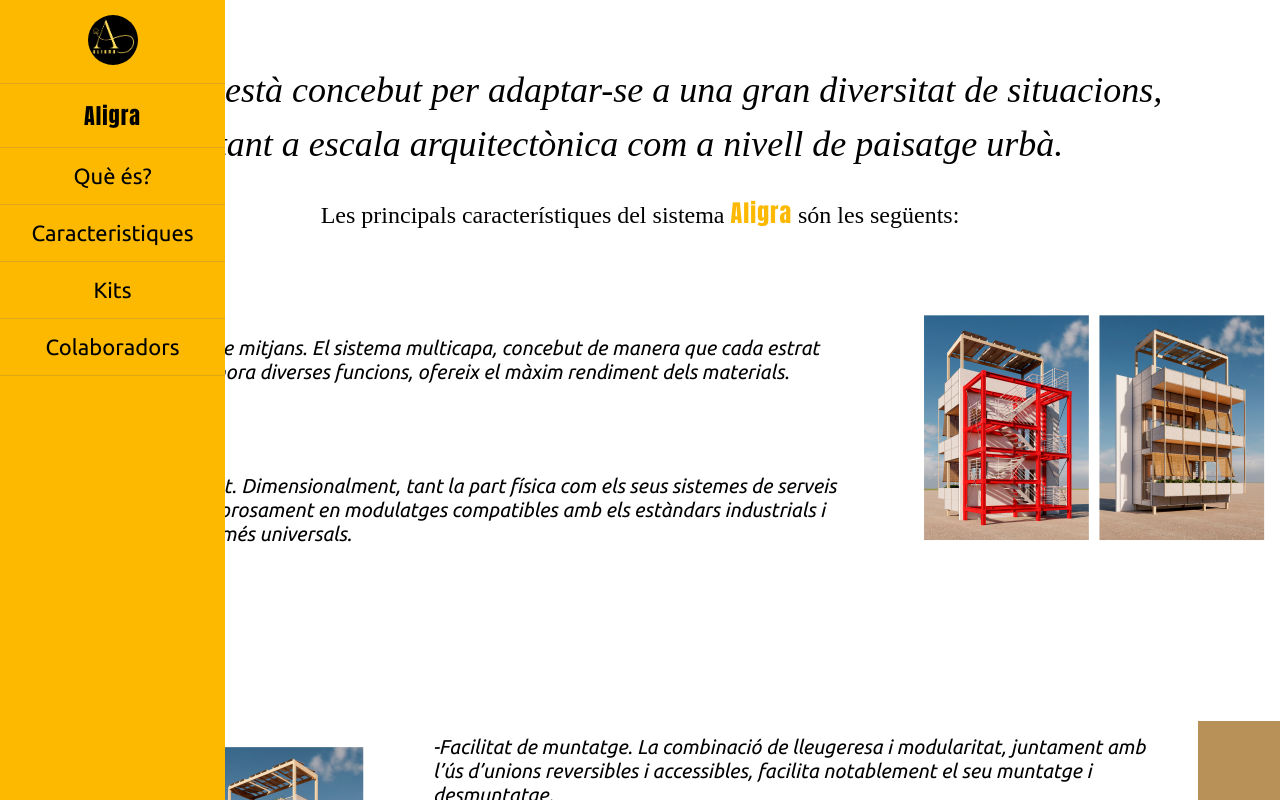
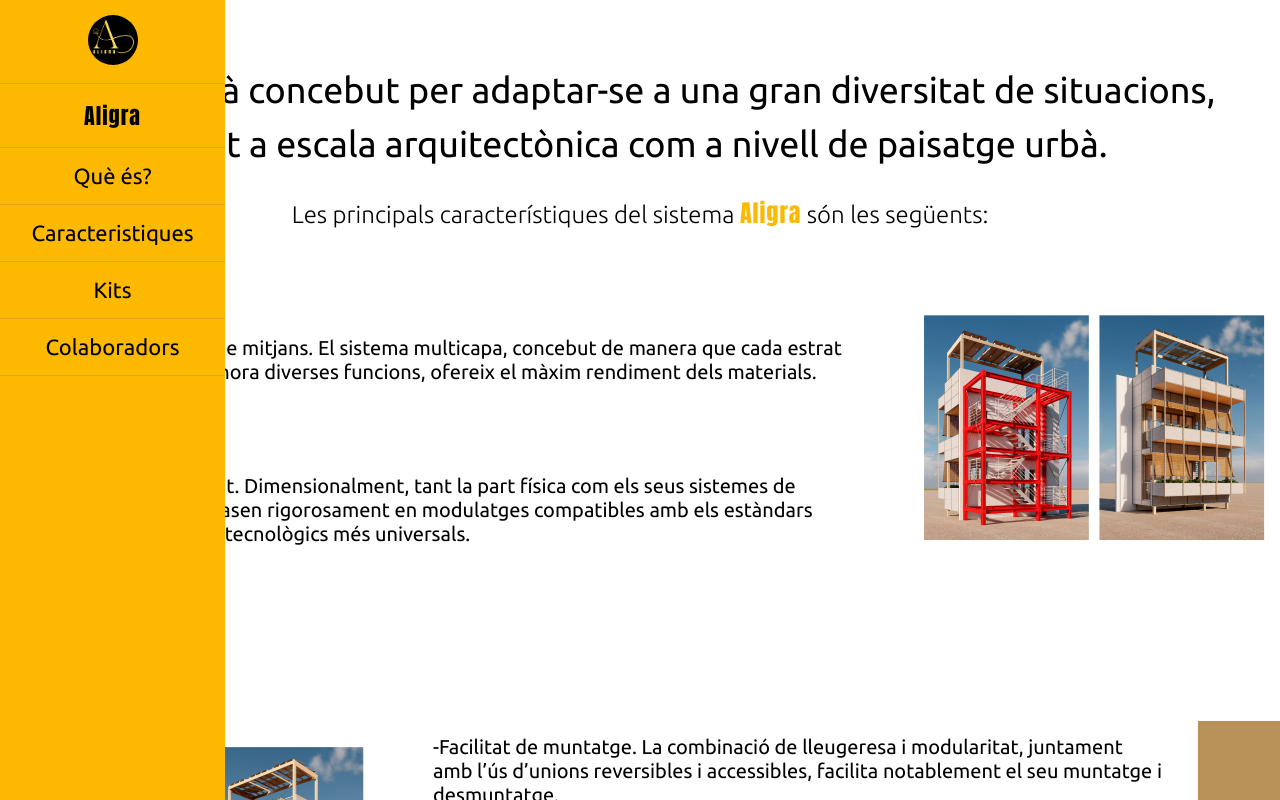
Before and after one commit to Manuraptor/amunt-p1-aligra, a SvelteKit app: page /caracteristiques in a window 1280 px wide. Shown: the top 800 px of the page. Built offline with nearby package versions, Linux system fonts and the light colour scheme.

Commit message:
cambiosmenoreshaciadiseño2

```diff
--- a/src/lib/componentes/Footer.svelte
+++ b/src/lib/componentes/Footer.svelte
@@ -23,7 +23,7 @@
         justify-content: center;
         gap:105px;
         font-size: 25px;
-        font-style: oblique;
+
         border-top:20px solid #FCB900;
         bottom: 0;
         position: relative;
--- a/src/routes/caracteristiques/+page.svelte
+++ b/src/routes/caracteristiques/+page.svelte
@@ -13,8 +13,8 @@
 
 </script>
 
-
-<article>
+<main>
+    <article>
 
     <p><span>Aligra</span> &nbsp està concebut per adaptar-se a una gran diversitat de situacions,</p>
     <p>tant a escala arquitectònica com a nivell de paisatge urbà.</p>
@@ -118,8 +118,15 @@
     </div>
 
 </section>
+</main>
+<style>
 
-<style>
+
+    main {
+        margin: 0;
+        padding:0;
+        box-sizing: border-box;
+    }
 
     article {
         display: flex;
@@ -167,22 +174,18 @@
         height: 100px;
         width: 900px;
         font-size: 20px;
-        font-style: oblique;
     }
 
     p {
         display: flex;
         font-size: 36px;
         justify-content: center;
-        font-style: italic;
-        font-family: "Ubuntu Condensed";
 
     }
 
         h3{
             margin-top: 30px;
             font-style: initial;
-            font-family: "Ubuntu Condensed";
             font-size: 24px;
             font-weight: lighter;
         }
```
